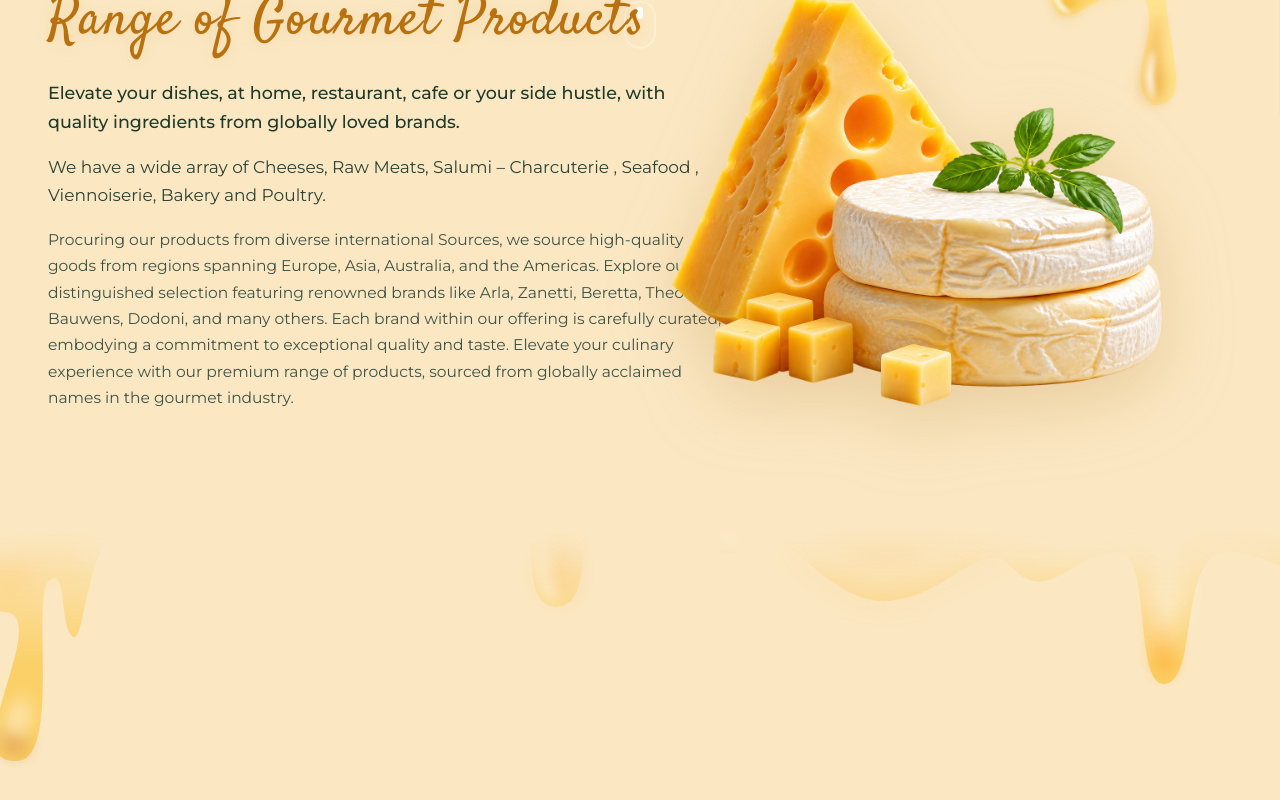
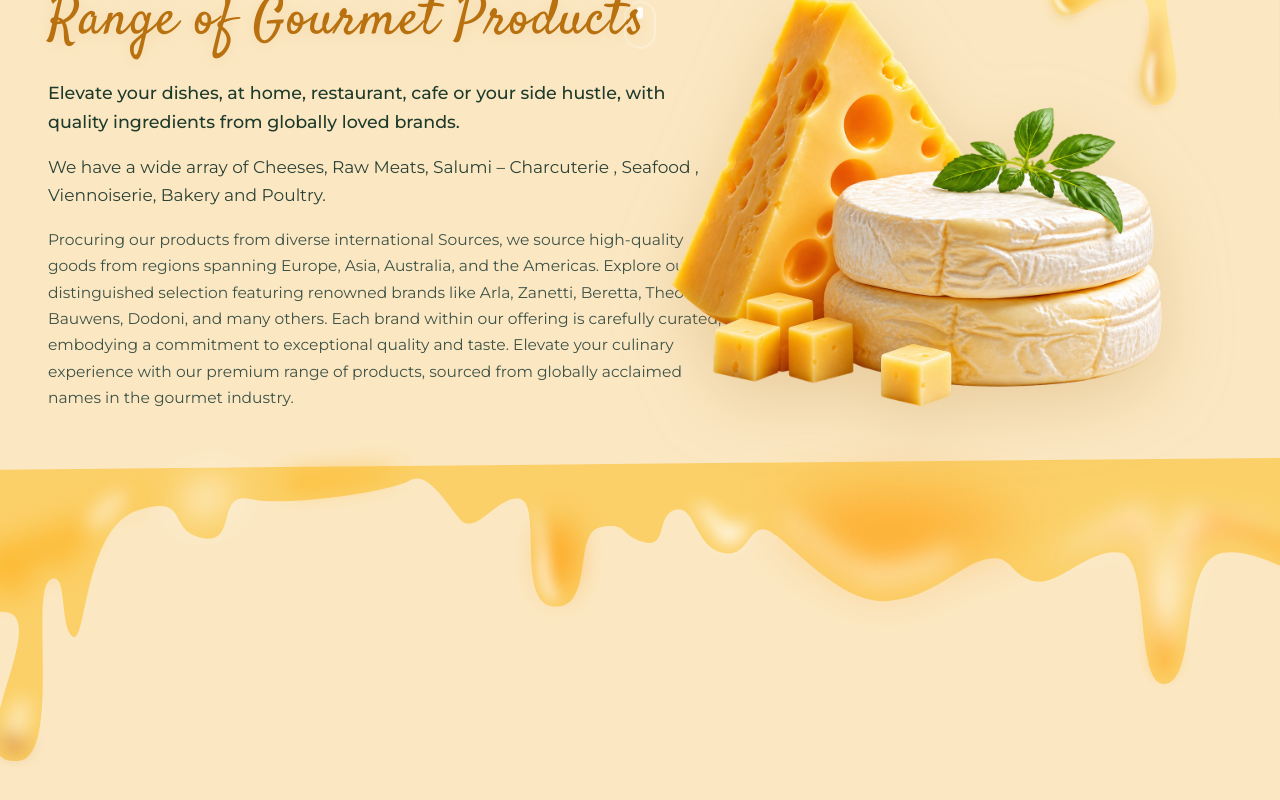
Before and after one commit to Amangera07/fortune, a Next.js app: page / in a window 1280 px wide. Shown: the part 1034-1834 px from the top of the page. Built offline with nearby package versions, Linux system fonts and the light colour scheme.

Commit message:
style: restore full vibrant cheese body with clean top antialias

```diff
--- a/src/app/page.tsx
+++ b/src/app/page.tsx
@@ -400,31 +400,10 @@ function Section2BottomCheeseMelt() {
       xmlns="http://www.w3.org/2000/svg"
       className="w-full h-auto block"
     >
-      <defs>
-        <linearGradient id="s2_topFadeGrad" x1="0" y1="0" x2="0" y2="1">
-          <stop offset="0%" stopColor="white" stopOpacity="0" />
-          <stop offset="22%" stopColor="white" stopOpacity="0" />
-          <stop offset="40%" stopColor="white" stopOpacity="0.5" />
-          <stop offset="55%" stopColor="white" stopOpacity="1" />
-          <stop offset="100%" stopColor="white" stopOpacity="1" />
-        </linearGradient>
-        <linearGradient id="s2_cheeseBaseGrad" x1="0" y1="0" x2="0" y2="1">
-          <stop offset="0%" stopColor="#fbe8c3" stopOpacity="0" />
-          <stop offset="20%" stopColor="#fbe8c3" stopOpacity="0.2" />
-          <stop offset="38%" stopColor="#FBD068" stopOpacity="0.9" />
-          <stop offset="55%" stopColor="#FBD068" stopOpacity="1" />
-          <stop offset="100%" stopColor="#FBD068" stopOpacity="1" />
-        </linearGradient>
-        <mask id="s2_topFadeMask">
-          <rect x="-100" y="0" width="1034" height="250" fill="url(#s2_topFadeGrad)" />
-        </mask>
-      </defs>
-
-      <g mask="url(#s2_topFadeMask)">
-        <path
-          d="M42.1027 196.011C0.895004 200.051 65.1007 106.511 32.6007 106.011C0.100739 105.511 8.60269 20.5107 8.60269 20.5107L822.602 13.0107C822.602 13.0107 839.594 62.0107 832.102 79.5107C824.611 97.0107 795.111 66.5107 768.602 70.5107C742.094 74.5107 753.594 146.011 734.102 149.511C714.611 153.011 725.594 74.5107 707.102 70.5107C688.611 66.5107 669.094 91.5107 654.102 87.5107C639.111 83.5107 641.594 70.5107 625.102 74.5107C608.611 78.5107 594.594 97.0107 566.602 99.5107C538.611 102.011 510.112 66.5107 496.103 58.0107C482.094 49.5107 483.594 74.5107 466.603 70.5107C449.612 66.5107 450.094 41.0107 438.103 44.5107C426.112 48.0107 434.094 68.0107 419.103 64.0107C404.112 60.0107 410.112 52.0107 393.103 55.0107C376.094 58.0107 389.594 103.511 365.603 103.011C341.612 102.511 358.094 41.0107 344.603 38.0107C331.112 35.0107 317.594 61.5107 308.103 50.0107C298.612 38.5107 288.094 20.5107 277.603 27.0107C267.112 33.5107 202.612 43.0107 181.603 38.0107C160.594 33.0107 174.594 66.0107 152.603 61.5107C130.612 57.0107 146.112 34.5107 113.603 45.0107C81.0938 55.5107 83.0938 127.011 74.6027 121.011C66.1116 115.011 72.0938 79.0107 60.6027 87.0107C49.1116 95.0107 67.6027 193.511 42.1027 196.011Z"
-          fill="url(#s2_cheeseBaseGrad)"
-        />
+      <path
+        d="M42.1027 196.011C0.895004 200.051 65.1007 106.511 32.6007 106.011C0.100739 105.511 8.60269 20.5107 8.60269 20.5107L822.602 13.0107C822.602 13.0107 839.594 62.0107 832.102 79.5107C824.611 97.0107 795.111 66.5107 768.602 70.5107C742.094 74.5107 753.594 146.011 734.102 149.511C714.611 153.011 725.594 74.5107 707.102 70.5107C688.611 66.5107 669.094 91.5107 654.102 87.5107C639.111 83.5107 641.594 70.5107 625.102 74.5107C608.611 78.5107 594.594 97.0107 566.602 99.5107C538.611 102.011 510.112 66.5107 496.103 58.0107C482.094 49.5107 483.594 74.5107 466.603 70.5107C449.612 66.5107 450.094 41.0107 438.103 44.5107C426.112 48.0107 434.094 68.0107 419.103 64.0107C404.112 60.0107 410.112 52.0107 393.103 55.0107C376.094 58.0107 389.594 103.511 365.603 103.011C341.612 102.511 358.094 41.0107 344.603 38.0107C331.112 35.0107 317.594 61.5107 308.103 50.0107C298.612 38.5107 288.094 20.5107 277.603 27.0107C267.112 33.5107 202.612 43.0107 181.603 38.0107C160.594 33.0107 174.594 66.0107 152.603 61.5107C130.612 57.0107 146.112 34.5107 113.603 45.0107C81.0938 55.5107 83.0938 127.011 74.6027 121.011C66.1116 115.011 72.0938 79.0107 60.6027 87.0107C49.1116 95.0107 67.6027 193.511 42.1027 196.011Z"
+        fill="#FBD068"
+      />
       <g opacity="0.51" filter="url(#s2_filter0_f_233_44)">
         <path
           d="M39.631 100.011L17.5996 81.1614L20.0937 69.3258L91.0987 46.4717L97.4114 36.0107H123.6L91.0987 46.4717L68.3133 84.2299L58.3369 69.3258L39.631 100.011Z"
@@ -514,7 +493,6 @@ function Section2BottomCheeseMelt() {
           d="M465.576 50.9267C469.901 57.4283 485.981 51.109 484.575 52.0441C483.17 52.9793 471.91 79.9662 460.035 55.2506C455.71 48.7489 445.265 36.6772 452.214 41.615C453.619 40.6798 461.251 44.4251 465.576 50.9267Z"
           fill="white"
         />
-      </g>
       </g>
       <defs>
         <filter
@@ -1148,8 +1126,8 @@ export default function Home() {
           </div>
         </div>
 
-        {/* Bottom Section 2 Melted Cheese Element with seamless top fade & extended width */}
-        <div className="absolute bottom-0 -left-[3%] sm:-left-[4%] w-[106%] sm:w-[108%] pointer-events-none z-10 -translate-y-14 sm:-translate-y-20 md:-translate-y-28 lg:-translate-y-36 [mask-image:linear-gradient(to_bottom,transparent_0%,transparent_18px,rgba(0,0,0,0.5)_34px,black_56px)] [-webkit-mask-image:linear-gradient(to_bottom,transparent_0%,transparent_18px,rgba(0,0,0,0.5)_34px,black_56px)]">
+        {/* Bottom Section 2 Melted Cheese Element fully visible with subtle top feathering */}
+        <div className="absolute bottom-0 -left-[3%] sm:-left-[4%] w-[106%] sm:w-[108%] pointer-events-none z-10 -translate-y-14 sm:-translate-y-20 md:-translate-y-28 lg:-translate-y-36 [mask-image:linear-gradient(to_bottom,transparent_0%,black_6px)] [-webkit-mask-image:linear-gradient(to_bottom,transparent_0%,black_6px)]">
           <Section2BottomCheeseMelt />
         </div>
       </section>
```
